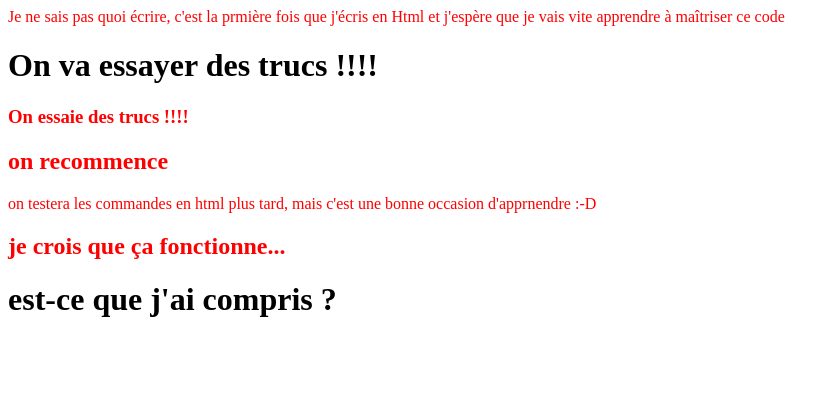
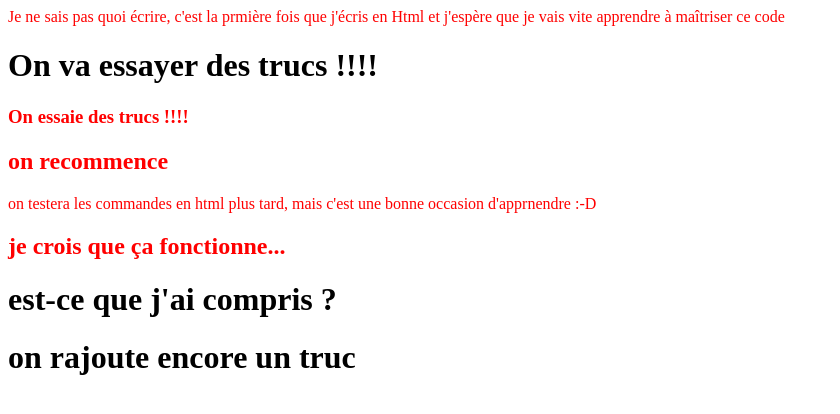
Before and after one commit to AUBERTVictor/AUBERTVictor.github.io, a plain HTML site: page index.html in a window 1280 px wide. Shown: the whole page, without its empty margins (0-840 px from the left). Drawn offline with Linux system fonts and the light colour scheme.

Commit message:
qesrdhgfds

```diff
--- a/index.html
+++ b/index.html
@@ -13,6 +13,7 @@
     <p> on testera les commandes en html plus tard, mais c'est une bonne occasion d'apprnendre :-D </p>
     <h2> je crois que ça fonctionne...</h2>
     <h1> est-ce que j'ai compris ?</h1>
+    <h1> on rajoute encore un truc</h1>
 </body>
 </html>
 <style>
```
